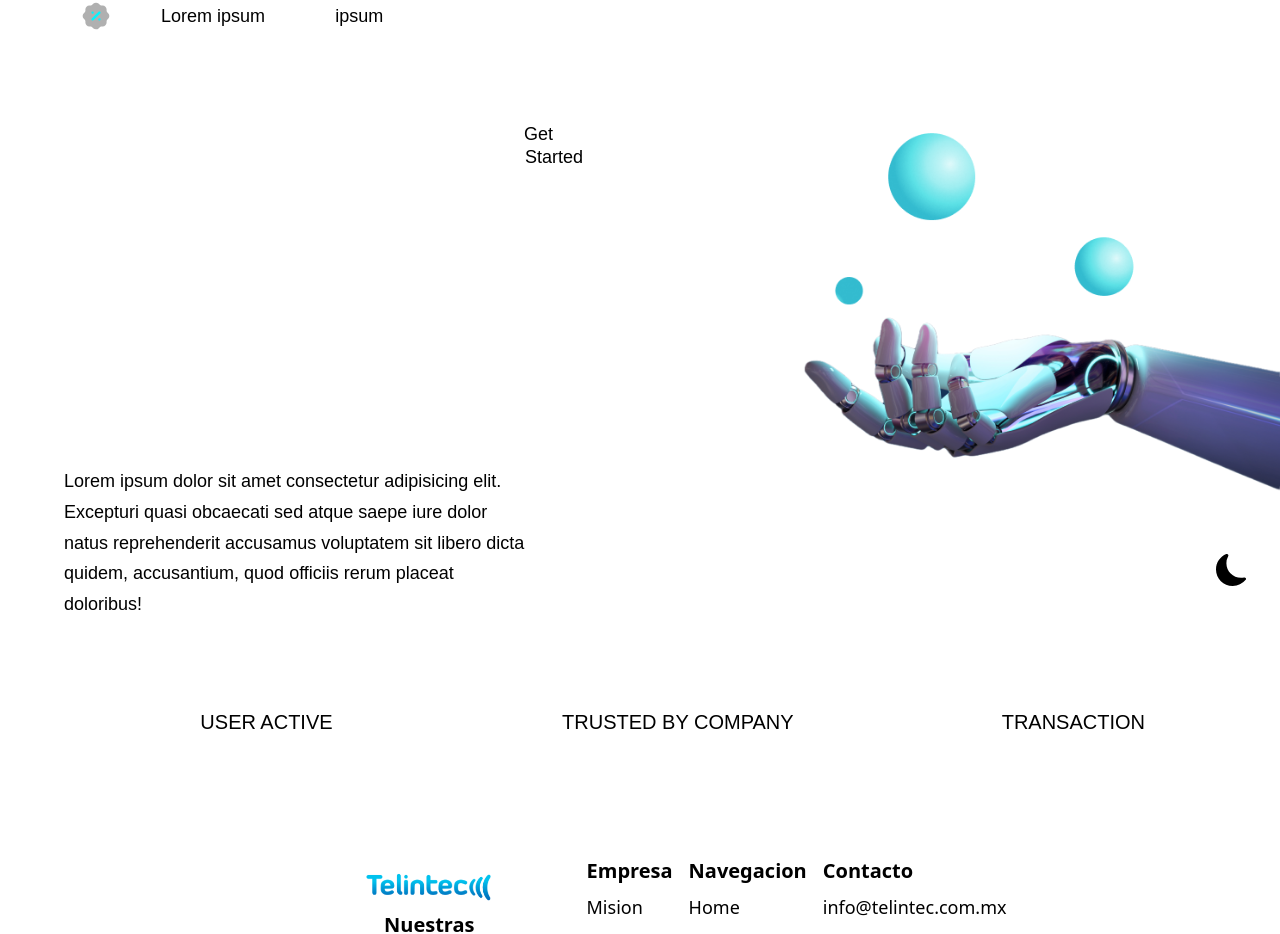
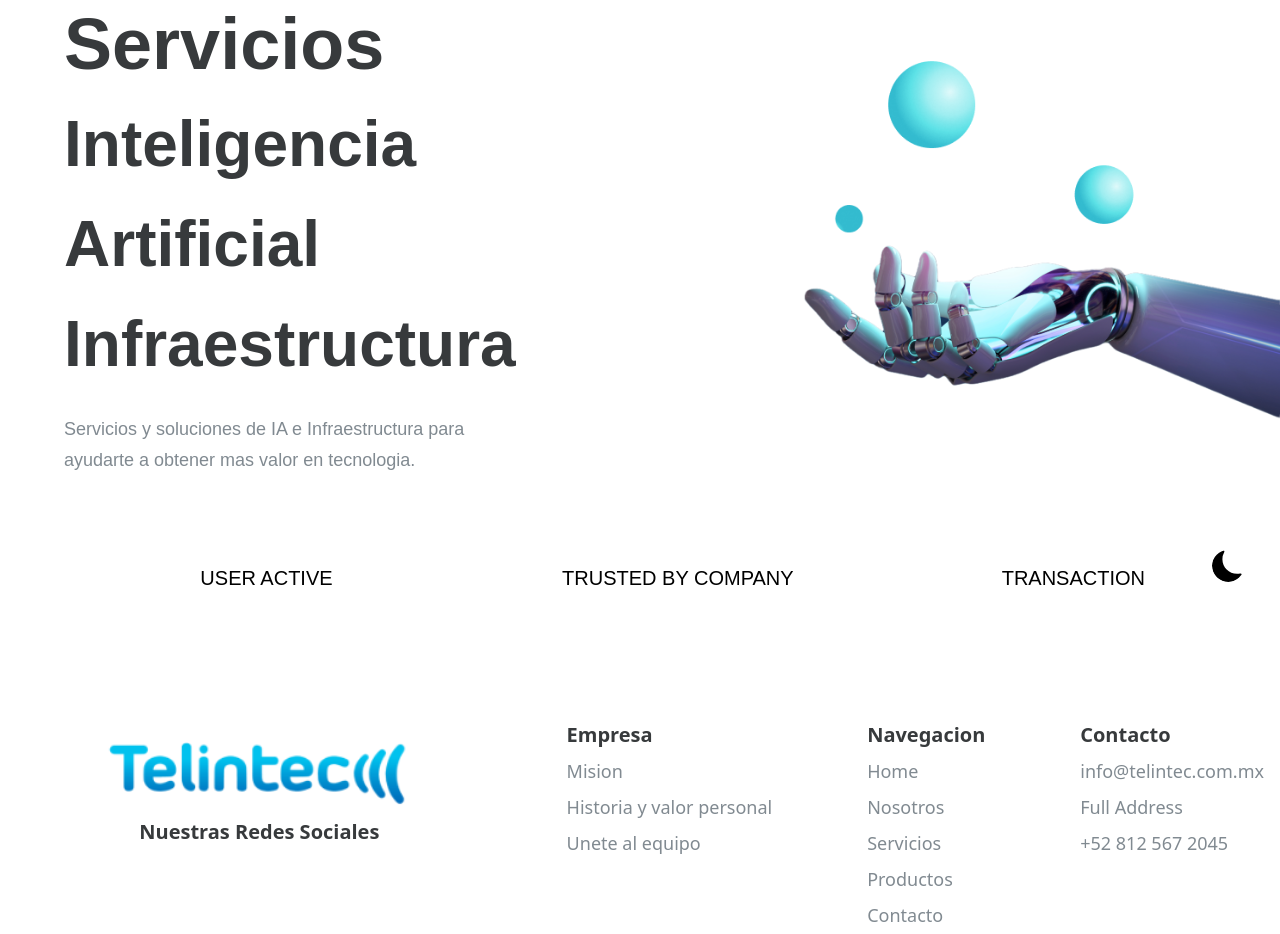
Before and after one commit to Erick-Gonza/Telintec-LandingPage, a Next.js app: page / in a window 1280 px wide. Shown: the part 158-1092 px from the top of the page. Built offline with nearby package versions, Linux system fonts and the light colour scheme.

Commit message:
Change styles on footer, hero and themeSwitcher

```diff
--- a/src/app/components/Footer/Footer.tsx
+++ b/src/app/components/Footer/Footer.tsx
@@ -6,8 +6,9 @@ import { navLinks, socialMedia } from "@/app/constants";
 
 const Footer = () => {
   return (
-    <footer className={`${styles.flexCenter} flex flex-col bg-transparent`}>
-      <section className="flex flex-col md:flex-row md:w-1/2 w-full items-center py-2 md:py-4 gap-4 md:gap-8">
+    <footer className={`${styles.flexCenter} bg-transparent`}>
+      <div className={`${styles.boxWidth} flex flex-col justify-between`}>
+        <section className="flex flex-col md:flex-row w-full items-center py-2 md:py-4 gap-4 md:gap-8">
           <section className="flex flex-col justify-center items-center">
             <Link className="flex justify-center items-center w-full" href="/">
               <Image
@@ -20,10 +21,10 @@ const Footer = () => {
             <section
               className={`${styles.paddingX} py-2 ${styles.flexCenter} flex flex-col gap-4 md:gap-5`}
             >
-            <h2 className="font-bold text-md md:text-xl">
+              <h2 className="font-bold text-md md:text-xl text-text dark:text-text-dark">
                 Nuestras Redes Sociales
               </h2>
-            <div className="flex w-full">
+              <div className="flex w-full ">
                 {socialMedia.map((item, index) => (
                   <Link key={index} href={item.link}>
                     <Image
@@ -37,16 +38,20 @@ const Footer = () => {
             </section>
           </section>
 
-        <section className="w-full px-4 flex justify-between gap-4">
-          <section className="flex flex-col gap-2">
-            <h2 className="text-lg font-bold md:text-xl">Empresa</h2>
+          <section className="w-full px-4 flex justify-between gap-4 border-t py-2 border-black dark:border-white ss:border-none">
+            <section className="flex flex-col gap-2 text-text-off dark:text-text-dark-off">
+              <h2 className="text-lg font-bold md:text-xl text-text dark:text-text-dark">
+                Empresa
+              </h2>
               <p className="text-md md:text-lg">Mision</p>
               <p className="text-md md:text-lg">Historia y valor personal</p>
               <p className="text-md md:text-lg">Unete al equipo</p>
             </section>
 
-          <section className="flex flex-col gap-2">
-            <h2 className="text-lg font-bold md:text-xl">Navegacion</h2>
+            <section className="hidden ss:flex flex-col gap-2 text-text-off dark:text-text-dark-off">
+              <h2 className="text-lg font-bold md:text-xl text-text dark:text-text-dark">
+                Navegacion
+              </h2>
               {navLinks.map((link, index) => (
                 <Link
                   href={`/${link.id}`}
@@ -58,15 +63,16 @@ const Footer = () => {
               ))}
             </section>
 
-          <section className="flex flex-col gap-2">
-            <h2 className="text-lg font-bold md:text-xl">Contacto</h2>
+            <section className="flex flex-col gap-2 text-text-off dark:text-text-dark-off">
+              <h2 className="text-lg font-bold md:text-xl text-text dark:text-text-dark">
+                Contacto
+              </h2>
               <p className="text-md md:text-lg">info@telintec.com.mx</p>
               <p className="text-md md:text-lg">Full Address</p>
               <p className="text-md md:text-lg">+52 812 567 2045</p>
             </section>
           </section>
         </section>
-
         <section className="flex items-center justify-center gap-4 md:gap-12 w-full px-4 py-3 border-t border-black dark:border-white">
           <h2 className="text-sm font-semibold md:text-lg">
             @ Copyrigth 2023 Telintec
@@ -80,6 +86,7 @@ const Footer = () => {
             </h2>
           </div>
         </section>
+      </div>
     </footer>
   );
 };
--- a/src/app/components/Hero.tsx
+++ b/src/app/components/Hero.tsx
@@ -1,7 +1,6 @@
 import styles from "../style";
-import { discount, robot } from "../assets";
+import { robot } from "../assets";
 import Image from "next/image";
-import GetStarted from "./GetStarted";
 
 const Hero = () => {
   return (
@@ -10,40 +9,31 @@ const Hero = () => {
       className={`flex md:flex-row flex-col ${styles.paddingY}`}
     >
       {/*Hero - Left Section - Content  */}
-      <div
+      <section
         className={`flex-1 ${styles.flexStart} flex-col xl:px-0 sm:px-16 px-6`}
       >
-        <div className="flex flex-row items-center py-[6px] px-4 rounded-[10px] mb-2">
-          <Image src={discount} alt="discount" className="w-[32px] h-[32px]" />
-          <p className={`${styles.paragraph} ml-2`}>
-            <span className="text-white">20%</span> Lorem ipsum{" "}
-            <span className="text-white">1 lorem</span> ipsum
-          </p>
+        <div className="flex flex-row justify-between items-center w-full">
+          <h1 className="flex-1 font-poppins font-semibold ss:text-[72px] text-[52px] ss:leading-[100px] leading-[75px] text-text dark:text-text-dark">
+            Servicios
+          </h1>
         </div>
 
-        <div className="flex flex-row justify-between items-center w-full">
-          <h1 className="flex-1 font-poppins font-semibold ss:text-[72px] text-[52px] text-white ss:leading-[100px] leading-[75px]">
-            The Next <br className="sm:block hidden" />{" "}
-            <span className="text-gradient">Generation</span>{" "}
-          </h1>
-          <div className="ss:flex hidden md:mr-4 mr-0">
-            <GetStarted />
-          </div>
-        </div>
-
-        <h2 className="font-poppins font-semibold ss:text-[68px] text-[52px] text-white ss:leading-[100px] leading-[75px] w-full">
-          Technology & Infrastructure
+        <h2 className="font-poppins font-semibold ss:text-[64px] text-[48px] ss:leading-[100px] leading-[75px] w-full text-text dark:text-text-dark">
+          Inteligencia Artificial
         </h2>
-        <p className={`${styles.paragraph} max-w-[470px] mt-5`}>
-          Lorem ipsum dolor sit amet consectetur adipisicing elit. Excepturi
-          quasi obcaecati sed atque saepe iure dolor natus reprehenderit
-          accusamus voluptatem sit libero dicta quidem, accusantium, quod
-          officiis rerum placeat doloribus!
+        <h2 className="font-poppins font-semibold ss:text-[64px] text-[48px] ss:leading-[100px] leading-[75px] w-full text-text dark:text-text-dark">
+          Infraestructura
+        </h2>
+        <p
+          className={`${styles.paragraph} max-w-[470px] mt-5 text-text-off dark:text-text-dark-off`}
+        >
+          Servicios y soluciones de IA e Infraestructura para ayudarte a obtener
+          mas valor en tecnologia.
         </p>
-      </div>
+      </section>
 
       {/*Hero - Right Section - Gradients  */}
-      <div
+      <section
         className={`flex-1 flex ${styles.flexCenter} md:my-0 my-10 relative`}
       >
         <Image
@@ -57,11 +47,7 @@ const Hero = () => {
         <div className="absolute z-[1] w-[80%] h-[80%] rounded-full white__gradient bottom-40" />
         <div className="absolute z-[0] w-[50%] h-[50%] right-20 bottom-20 blue__gradient" />
         {/* gradient end */}
-      </div>
-
-      <div className={`ss:hidden ${styles.flexCenter}`}>
-        <GetStarted />
-      </div>
+      </section>
     </section>
   );
 };
--- a/src/app/components/ThemeSwitcher.tsx
+++ b/src/app/components/ThemeSwitcher.tsx
@@ -20,9 +20,9 @@ const ThemeSwitcher = () => {
     <div className="fixed bottom-4 right-4 sm:bottom-[50px] sm:right-8 z-10">
       <button onClick={() => setTheme(theme === "light" ? "dark" : "light")}>
         {theme === "dark" ? (
-          <BsSunFill className="w-[32px] h-[32px] object-contain" />
+          <BsSunFill className="w-[40px] h-[40px] object-contain bg-transparent rounded-full p-[4px] text-black dark:text-white" />
         ) : (
-          <BsMoonFill className="w-[32px] h-[32px] object-contain" />
+          <BsMoonFill className="w-[40px] h-[40px] object-contain bg-transparent rounded-full p-[4px] text-black dark:text-white" />
         )}
       </button>
     </div>
--- a/src/app/constants/index.ts
+++ b/src/app/constants/index.ts
@@ -1,19 +1,4 @@
-import {
-  people01,
-  people02,
-  people03,
-  facebook,
-  instagram,
-  linkedin,
-  twitter,
-  airbnb,
-  binance,
-  coinbase,
-  dropbox,
-  send,
-  shield,
-  star,
-} from "../assets";
+import { facebook, instagram, linkedin, twitter } from "../assets";
 
 export const navLinks = [
   {
@@ -38,57 +23,6 @@ export const navLinks = [
   },
 ];
 
-export const features = [
-  {
-    id: "feature-1",
-    icon: star,
-    title: "Rewards",
-    content:
-      "The best credit cards offer some tantalizing combinations of promotions and prizes",
-  },
-  {
-    id: "feature-2",
-    icon: shield,
-    title: "100% Secured",
-    content:
-      "We take proactive steps make sure your information and transactions are secure.",
-  },
-  {
-    id: "feature-3",
-    icon: send,
-    title: "Balance Transfer",
-    content:
-      "A balance transfer credit card can save you a lot of money in interest charges.",
-  },
-];
-
-export const feedback = [
-  {
-    id: "feedback-1",
-    content:
-      "Money is only a tool. It will take you wherever you wish, but it will not replace you as the driver.",
-    name: "Herman Jensen",
-    title: "Founder & Leader",
-    img: people01,
-  },
-  {
-    id: "feedback-2",
-    content:
-      "Money makes your life easier. If you're lucky to have it, you're lucky.",
-    name: "Steve Mark",
-    title: "Founder & Leader",
-    img: people02,
-  },
-  {
-    id: "feedback-3",
-    content:
-      "It is usually people in the money business, finance, and international trade that are really rich.",
-    name: "Kenn Gallagher",
-    title: "Founder & Leader",
-    img: people03,
-  },
-];
-
 export const stats = [
   {
     id: "stats-1",
@@ -104,72 +38,6 @@ export const stats = [
     id: "stats-3",
     title: "Transaction",
     value: "$230M+",
-  },
-];
-
-export const footerLinks = [
-  {
-    title: "Useful Links",
-    links: [
-      {
-        name: "Content",
-        link: "https://www.hoobank.com/content/",
-      },
-      {
-        name: "How it Works",
-        link: "https://www.hoobank.com/how-it-works/",
-      },
-      {
-        name: "Create",
-        link: "https://www.hoobank.com/create/",
-      },
-      {
-        name: "Explore",
-        link: "https://www.hoobank.com/explore/",
-      },
-      {
-        name: "Terms & Services",
-        link: "https://www.hoobank.com/terms-and-services/",
-      },
-    ],
-  },
-  {
-    title: "Community",
-    links: [
-      {
-        name: "Help Center",
-        link: "https://www.hoobank.com/help-center/",
-      },
-      {
-        name: "Partners",
-        link: "https://www.hoobank.com/partners/",
-      },
-      {
-        name: "Suggestions",
-        link: "https://www.hoobank.com/suggestions/",
-      },
-      {
-        name: "Blog",
-        link: "https://www.hoobank.com/blog/",
-      },
-      {
-        name: "Newsletters",
-        link: "https://www.hoobank.com/newsletters/",
-      },
-    ],
-  },
-  {
-    title: "Partner",
-    links: [
-      {
-        name: "Our Partner",
-        link: "https://www.hoobank.com/our-partner/",
-      },
-      {
-        name: "Become a Partner",
-        link: "https://www.hoobank.com/become-a-partner/",
-      },
-    ],
   },
 ];
 
@@ -195,22 +63,3 @@ export const socialMedia = [
     link: "https://www.linkedin.com/",
   },
 ];
-
-export const clients = [
-  {
-    id: "client-1",
-    logo: airbnb,
-  },
-  {
-    id: "client-2",
-    logo: binance,
-  },
-  {
-    id: "client-3",
-    logo: coinbase,
-  },
-  {
-    id: "client-4",
-    logo: dropbox,
-  },
-];
```
Lines whose indentation alone changed are shown as unchanged.
